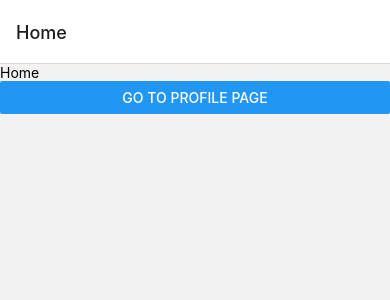
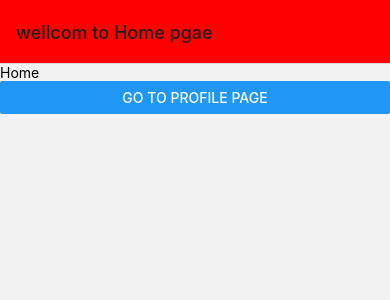
Before and after one commit to dinhnguyenminhhoang/ReactNavtive, a React Native app in the folder networking/: screen / in a window 390 px wide. Shown: the top 300 px of the page. Built offline with nearby package versions, Linux system fonts and the light colour scheme.

Commit message:
Stack Navigation Options

```diff
--- a/networking/App.js
+++ b/networking/App.js
@@ -20,7 +20,14 @@ export default function App() {
     return (
         <NavigationContainer>
             <Stack.Navigator initialRouteName="Home">
-                <Stack.Screen name="Home" component={Home} />
+                <Stack.Screen
+                    name="Home"
+                    component={Home}
+                    options={{
+                        title: "wellcom to Home pgae",
+                        headerStyle: { backgroundColor: "red" },
+                    }}
+                />
                 <Stack.Screen name="Notifications" component={Notifications} />
                 <Stack.Screen name="Profile" component={Profile} />
                 <Stack.Screen name="Settings" component={Settings} />
```
